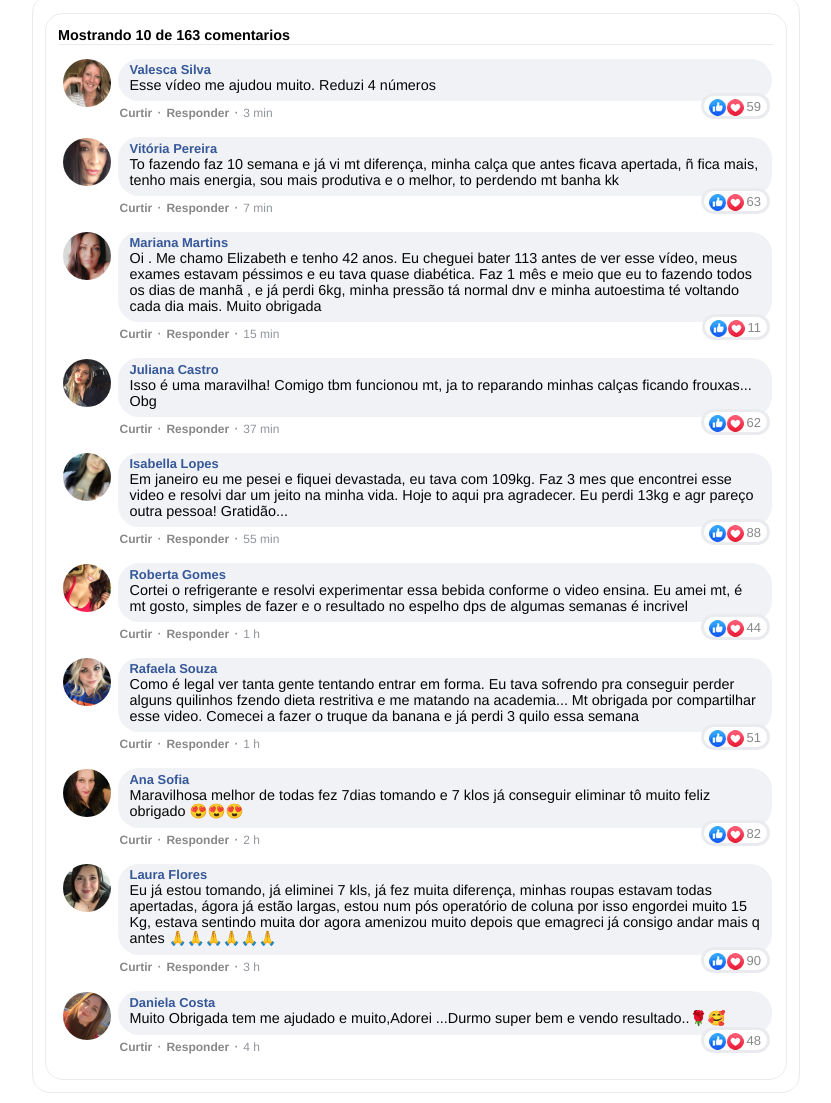
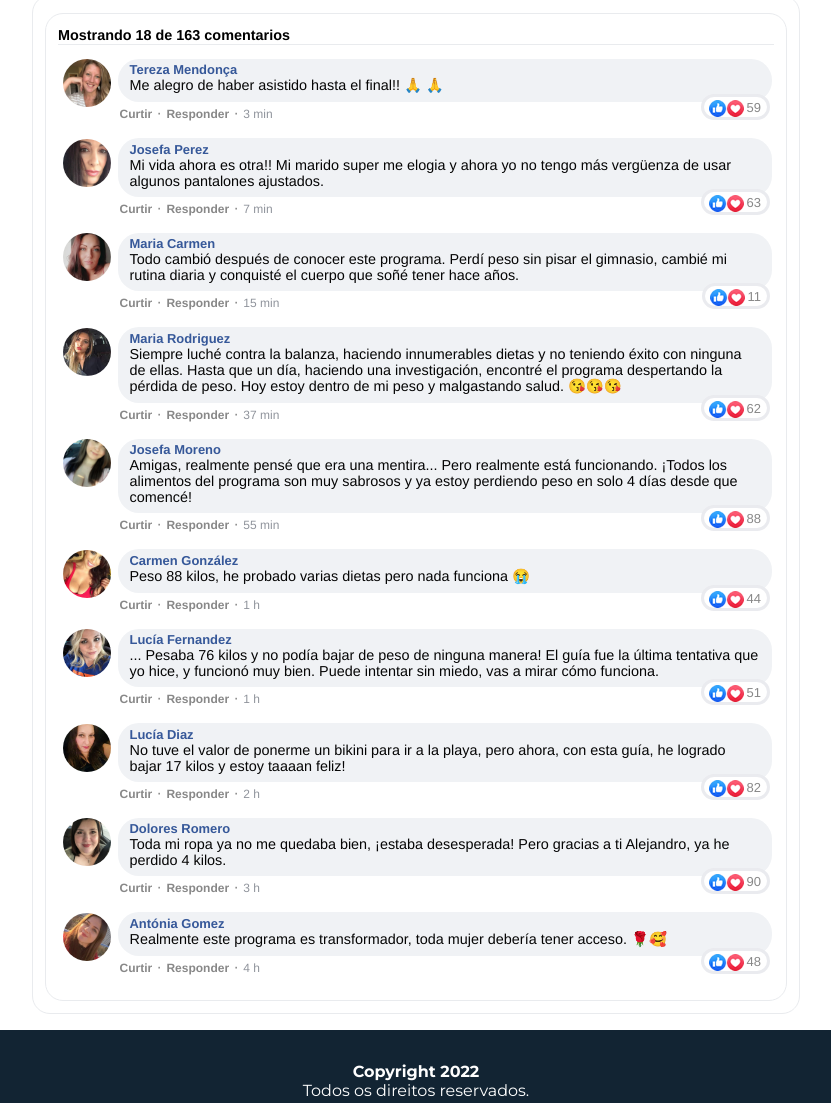
Before and after one commit to lbozio/renovasempre.site, a plain HTML site: page pz/index.html in a window 1280 px wide. Shown: the part 570-1673 px from the top of the page, without its empty margins (224-1055 px from the left). Drawn offline with nearby package versions, Linux system fonts and the light colour scheme; no server answers; a script that the page names is missing.

Commit message:
Update index.html

```diff
--- a/pz/index.html
+++ b/pz/index.html
@@ -1,7 +1,7 @@
 <!DOCTYPE html>
 <html lang="pt-BR" dir="ltr">
   <head>
-    <title>Programa SDM</title>
+    <title>Programa PCG</title>
     <link rel="preconnect" href="https://fonts.gstatic.com" crossorigin />
     <link rel="dns-prefetch" href="https://scripts.converteai.net" />
     <link rel="dns-prefetch" href="https://images.converteai.net" />
@@ -99,13 +99,6 @@ src="https://www.facebook.com/tr?id=171622165368973&ev=PageView&noscript=1"
         false
       );
     </script>
-    <script type="text/javascript">
-    (function(c,l,a,r,i,t,y){
-        c[a]=c[a]||function(){(c[a].q=c[a].q||[]).push(arguments)};
-        t=l.createElement(r);t.async=1;t.src="https://www.clarity.ms/tag/"+i;
-        y=l.getElementsByTagName(r)[0];y.parentNode.insertBefore(t,y);
-    })(window, document, "clarity", "script", "h0yvr7vta3");
-</script>
   </head>
 
   <body>
@@ -115,11 +108,11 @@ src="https://www.facebook.com/tr?id=171622165368973&ev=PageView&noscript=1"
     <section class="hero py-lg-2 py-sm-2 right px-lg-15 px-sm-1">
       <div class="center px-lg-15">
         <h2 id="headline" class="mt-lg-3 mt-sm-1">
-          ESSE SEGREDINHO DA MAÇÃ TRANSFORMOU A MINHA VIDA
+          REVELADO: 1 AÑO DE RESULTADOS EN EL GIMNASIO CON UN RITUAL MATUTINO DE 3 MINUTOS AL DÍA...
         </h2>
       </div>
       <div class="mt-lg-5 mt-sm-3 mx-auto center max-w-lg-60">
-        <div id="vid_645b057c8857f7000ae5cb3c" style="position:relative;width:100%;padding: 56.25% 0 0;"><img id="thumb_645b057c8857f7000ae5cb3c" src="https://images.converteai.net/906522e7-03c4-4f2a-9735-089350da2e69/players/645b057c8857f7000ae5cb3c/thumbnail.jpg" style="position:absolute;top:0;left:0;width:100%;height:100%;object-fit:cover;display:block;"><div id="backdrop_645b057c8857f7000ae5cb3c" style="position:absolute;top:0;width:100%;height:100%;-webkit-backdrop-filter:blur(5px);backdrop-filter:blur(5px);"></div></div><script type="text/javascript" id="scr_645b057c8857f7000ae5cb3c">var s=document.createElement("script");s.src="https://scripts.converteai.net/906522e7-03c4-4f2a-9735-089350da2e69/players/645b057c8857f7000ae5cb3c/player.js",s.async=!0,document.head.appendChild(s);</script>
+        <div id="vid_645d452daac9bc00093d88bf" style="position:relative;width:100%;padding: 56.25% 0 0;"><img id="thumb_645d452daac9bc00093d88bf" src="https://images.converteai.net/906522e7-03c4-4f2a-9735-089350da2e69/players/645d452daac9bc00093d88bf/thumbnail.jpg" style="position:absolute;top:0;left:0;width:100%;height:100%;object-fit:cover;display:block;"><div id="backdrop_645d452daac9bc00093d88bf" style="position:absolute;top:0;width:100%;height:100%;-webkit-backdrop-filter:blur(5px);backdrop-filter:blur(5px);"></div></div><script type="text/javascript" id="scr_645d452daac9bc00093d88bf">var s=document.createElement("script");s.src="https://scripts.converteai.net/906522e7-03c4-4f2a-9735-089350da2e69/players/645d452daac9bc00093d88bf/player.js",s.async=!0,document.head.appendChild(s);</script>
         <p class="audio strong"></p>
       </div>
     </section>
@@ -131,7 +124,7 @@ src="https://www.facebook.com/tr?id=171622165368973&ev=PageView&noscript=1"
               <div class="col-lg-12">
                 <div class="fb-comments" style="margin-top: 5px">
                   <div class="fb-comments-header">
-                    <span class="strong">Mostrando 10 de 163 comentarios</span>
+                    <span class="strong">Mostrando 18 de 163 comentarios</span>
                   </div>
                   <div class="fb-comments-wrapper">
                     <table class="fb-comments-comment">
@@ -151,11 +144,11 @@ src="https://www.facebook.com/tr?id=171622165368973&ev=PageView&noscript=1"
                         <tr>
                           <td class="fb-comments-comment-text">
                             <span class="fb-comments-comment-name">
-                              <name id="nome-1">Valesca Silva</name>
+                              <name id="nome-1">Tereza Mendonça</name>
                             </span>
                             <br />
                             <span id="c-1"
-                              >Esse vídeo me ajudou muito. Reduzi 4 números</span
+                              >Me alegro de haber asistido hasta el final!! 🙏 🙏</span
                             >
                           </td>
                         </tr>
@@ -187,11 +180,11 @@ src="https://www.facebook.com/tr?id=171622165368973&ev=PageView&noscript=1"
                         <tr>
                           <td class="fb-comments-comment-text">
                             <span class="fb-comments-comment-name">
-                              <name id="nome-2">Vitória Pereira</name>
+                              <name id="nome-2">Josefa Perez</name>
                             </span>
                             <br />
                             <span id="c-2"
-                              >To fazendo faz 10 semana e já vi mt diferença, minha calça que antes ficava apertada, ñ fica mais, tenho mais energia, sou mais produtiva e o melhor, to perdendo mt banha kk</span
+                              > Mi vida ahora es otra!! Mi marido super me elogia y ahora yo no tengo más vergüenza de usar algunos pantalones ajustados. </span
                             >
                           </td>
                         </tr>
@@ -223,10 +216,10 @@ src="https://www.facebook.com/tr?id=171622165368973&ev=PageView&noscript=1"
                         <tr>
                           <td class="fb-comments-comment-text">
                             <span class="fb-comments-comment-name">
-                              <name id="nome-3">Mariana Martins</name><br />
+                              <name id="nome-3">Maria Carmen</name><br />
                             </span>
                             <span id="c-3"
-                              >Oi . Me chamo Elizabeth e tenho 42 anos. Eu cheguei bater 113 antes de ver esse vídeo, meus exames estavam péssimos e eu tava quase diabética. Faz 1 mês e meio que eu to fazendo todos os dias de manhã , e já perdi 6kg, minha pressão tá normal dnv e minha autoestima té voltando cada dia mais. Muito obrigada</span
+                              > Todo cambió después de conocer este programa. Perdí peso sin pisar el gimnasio, cambié mi rutina diaria y conquisté el cuerpo que soñé tener hace años. </span
                             >
                           </td>
                         </tr>
@@ -258,11 +251,11 @@ src="https://www.facebook.com/tr?id=171622165368973&ev=PageView&noscript=1"
                         <tr>
                           <td class="fb-comments-comment-text">
                             <span class="fb-comments-comment-name">
-                              <name id="nome-4">Juliana Castro</name>
+                              <name id="nome-4">Maria Rodriguez</name>
                             </span>
                             <br />
                             <span id="c-4"
-                              >Isso é uma maravilha! Comigo tbm funcionou mt, ja to reparando minhas calças ficando frouxas... Obg</span
+                              > Siempre luché contra la balanza, haciendo innumerables dietas y no teniendo éxito con ninguna de ellas. Hasta que un día, haciendo una investigación, encontré el programa despertando la pérdida de peso. Hoy estoy dentro de mi peso y malgastando salud. 😘😘😘 </span
                             >
                           </td>
                         </tr>
@@ -294,11 +287,11 @@ src="https://www.facebook.com/tr?id=171622165368973&ev=PageView&noscript=1"
                         <tr>
                           <td class="fb-comments-comment-text">
                             <span class="fb-comments-comment-name">
-                              <name id="nome-5">Isabella Lopes</name>
+                              <name id="nome-5">Josefa Moreno</name>
                             </span>
                             <br />
                             <span id="c-5">
-                              Em janeiro eu me pesei e fiquei devastada, eu tava com 109kg. Faz 3 mes que encontrei esse video e resolvi dar um jeito na minha vida. Hoje to aqui pra agradecer. Eu perdi 13kg e agr pareço outra pessoa! Gratidão...</span
+                               Amigas, realmente pensé que era una mentira... Pero realmente está funcionando. ¡Todos los alimentos del programa son muy sabrosos y ya estoy perdiendo peso en solo 4 días desde que comencé! </span
                             >
                           </td>
                         </tr>
@@ -330,11 +323,11 @@ src="https://www.facebook.com/tr?id=171622165368973&ev=PageView&noscript=1"
                         <tr>
                           <td class="fb-comments-comment-text">
                             <span class="fb-comments-comment-name">
-                              <name id="nome-9">Roberta Gomes</name>
+                              <name id="nome-9">Carmen González</name>
                             </span>
                             <br />
                             <span id="c-9">
-                              Cortei o refrigerante e resolvi experimentar essa bebida conforme o video ensina. Eu amei mt, é mt gosto, simples de fazer e o resultado no espelho dps de algumas semanas é incrivel
+                               Peso 88 kilos, he probado varias dietas pero nada funciona 😭
                             </span>
                           </td>
                         </tr>
@@ -366,11 +359,11 @@ src="https://www.facebook.com/tr?id=171622165368973&ev=PageView&noscript=1"
                         <tr>
                           <td class="fb-comments-comment-text">
                             <span class="fb-comments-comment-name">
-                              <name id="nome-10">Rafaela Souza</name>
+                              <name id="nome-10">Lucía Fernandez</name>
                             </span>
                             <br />
                             <span id="c-10">
-                              Como é legal ver tanta gente tentando entrar em forma. Eu tava sofrendo pra conseguir perder alguns quilinhos fzendo dieta restritiva e me matando na academia... Mt obrigada por compartilhar esse video. Comecei a fazer o truque da banana e já perdi 3 quilo essa semana
+                              ... Pesaba 76 kilos y no podía bajar de peso de ninguna manera! El guía fue la última tentativa que yo hice, y funcionó muy bien. Puede intentar sin miedo, vas a mirar cómo funciona.
                             </span>
                           </td>
                         </tr>
@@ -403,13 +396,11 @@ src="https://www.facebook.com/tr?id=171622165368973&ev=PageView&noscript=1"
                         <tr>
                           <td class="fb-comments-comment-text">
                             <span class="fb-comments-comment-name">
-                              <name id="nome-13">Ana Sofia</name>
+                              <name id="nome-13">Lucía Diaz</name>
                             </span>
                             <br />
                             <span id="c-13">
-                              Maravilhosa melhor de todas fez 7dias tomando e 7
-                              klos já conseguir eliminar tô muito feliz obrigado
-                              😍😍😍
+                               No tuve el valor de ponerme un bikini para ir a la playa, pero ahora, con esta guía, he logrado bajar 17 kilos y estoy taaaan feliz!
                             </span>
                           </td>
                         </tr>
@@ -442,17 +433,11 @@ src="https://www.facebook.com/tr?id=171622165368973&ev=PageView&noscript=1"
                           <tr>
                             <td class="fb-comments-comment-text">
                               <span class="fb-comments-comment-name">
-                                <name id="nome-14">Laura Flores</name>
+                                <name id="nome-14">Dolores Romero</name>
                               </span>
                               <br />
                               <span id="c-14">
-                                Eu já estou tomando, já eliminei 7 kls, já fez
-                                muita diferença, minhas roupas estavam todas
-                                apertadas, ágora já estão largas, estou num pós
-                                operatório de coluna por isso engordei muito 15
-                                Kg, estava sentindo muita dor agora amenizou
-                                muito depois que emagreci já consigo andar mais
-                                q antes 🙏🙏🙏🙏🙏🙏
+                                 Toda mi ropa ya no me quedaba bien, ¡estaba desesperada! Pero gracias a ti Alejandro, ya he perdido 4 kilos.
                               </span>
                             </td>
                           </tr>
@@ -484,12 +469,11 @@ src="https://www.facebook.com/tr?id=171622165368973&ev=PageView&noscript=1"
                           <tr>
                             <td class="fb-comments-comment-text">
                               <span class="fb-comments-comment-name">
-                                <name id="nome-18">Daniela Costa</name>
+                                <name id="nome-18">Antónia Gomez</name>
                               </span>
                               <br />
                               <span id="c-18">
-                                Muito Obrigada tem me ajudado e muito,Adorei
-                                ...Durmo super bem e vendo resultado..🌹🥰</span
+                                 Realmente este programa es transformador, toda mujer debería tener acceso. 🌹🥰</span
                               >
                             </td>
                           </tr>
@@ -514,10 +498,10 @@ src="https://www.facebook.com/tr?id=171622165368973&ev=PageView&noscript=1"
         <div class="px-sm-2">
           <br />
           <a
-            href="https://checkout.payt.com.br/eedc6ed006e6f49a7010013cc1fd8a3f"
+            href="https://pay.hotmart.com/I74389207F?checkoutMode=10"
             class="btn pulse max-w-lg-50 mx-auto call-to-action-link"
           >
-            QUERO O SEGREDO DA MAÇÃ PARA SECAR
+            ¡QUIERO ACCESO!
           </a>
           <br />
         </div>
@@ -554,7 +538,7 @@ src="https://www.facebook.com/tr?id=171622165368973&ev=PageView&noscript=1"
         for (var i = 0, n = links1.length; i < n; i++) {
           links1[i].classList.remove("d-none");
         }
-      }, (25 * 60 + 25) * 1000); // 25:25 temporização da Call to Action (em milissegundos)
+      }, (28 * 60 + 05) * 1000); // 28:05 temporização da Call to Action (em milissegundos)
 
       document.addEventListener("contextmenu", (event) =>
         event.preventDefault()
@@ -562,7 +546,7 @@ src="https://www.facebook.com/tr?id=171622165368973&ev=PageView&noscript=1"
 
       document.addEventListener("DOMContentLoaded", function () {
         /* ALTERE O VALOR 10 PARA OS SEGUNDOS EM QUE AS SEÇÕES VÃO APARECER */
-        var SECONDS_TO_DISPLAY = 22 * 60 + 25;
+        var SECONDS_TO_DISPLAY = 28 * 60 + 05;
         var CLASS_TO_DISPLAY = ".esconder";
 
         /* DAQUI PARA BAIXO NAO PRECISA ALTERAR */
```
